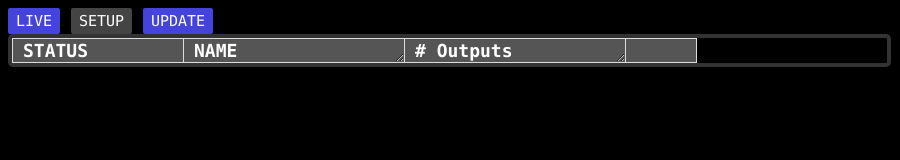
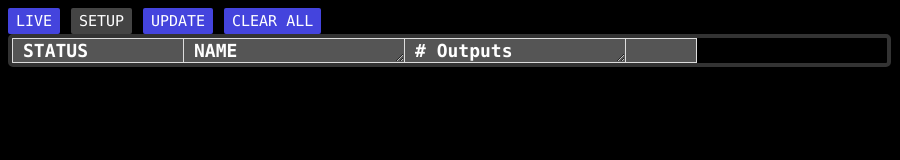
Before and after one commit to alex-Arc/BlackLED-control, an Electron app: page src/html/index.html in a window 900 px wide. Drawn offline with nearby package versions, Linux system fonts and the light colour scheme; no server answers.

Commit message:
add clear all button

```diff
--- a/src/html/index.html
+++ b/src/html/index.html
@@ -10,6 +10,7 @@
     <button id="liveMode" class="btn-primary" onClick="setMode('live')">LIVE</button>
     <button id="setupMode" class="btn-default" onClick="setMode('setup')">SETUP</button>
     <button class="btn-primary" onClick="updateTable()">UPDATE</button>
+    <button class="btn-primary" onClick="clearTable()">CLEAR ALL</button>
     <div class="node-div" id="test">
       <div id="node-list">
         <table class="table" id="node-table">
--- a/src/js/index.js
+++ b/src/js/index.js
@@ -12,6 +12,11 @@ let network = require('network')
 let mode = 'live'
 
 let $ = require('jquery')
+
+function clearTable () {
+  node = []
+  drawTable()
+}
 
 function setMode (newMode) {
   mode = newMode
```
